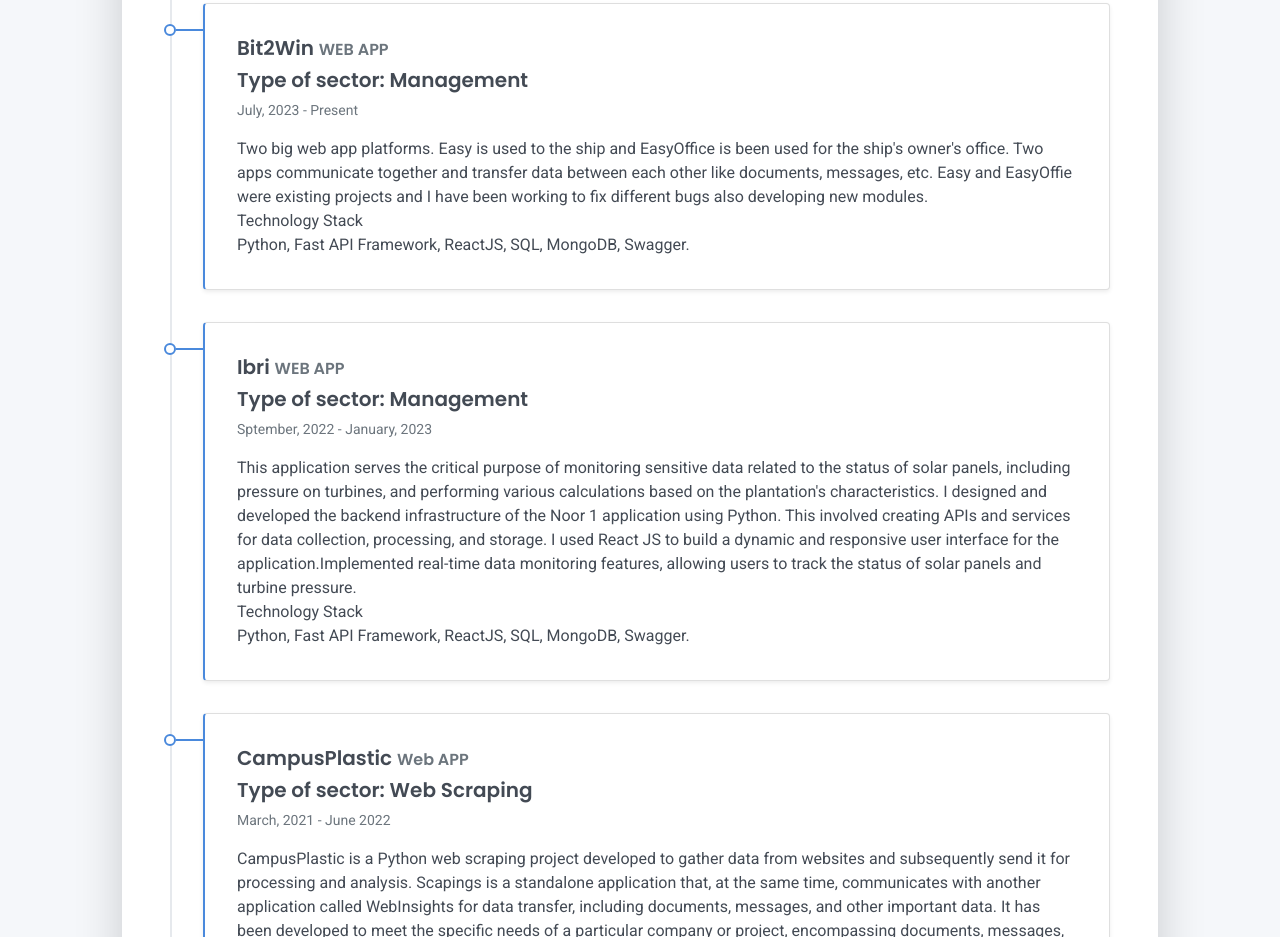
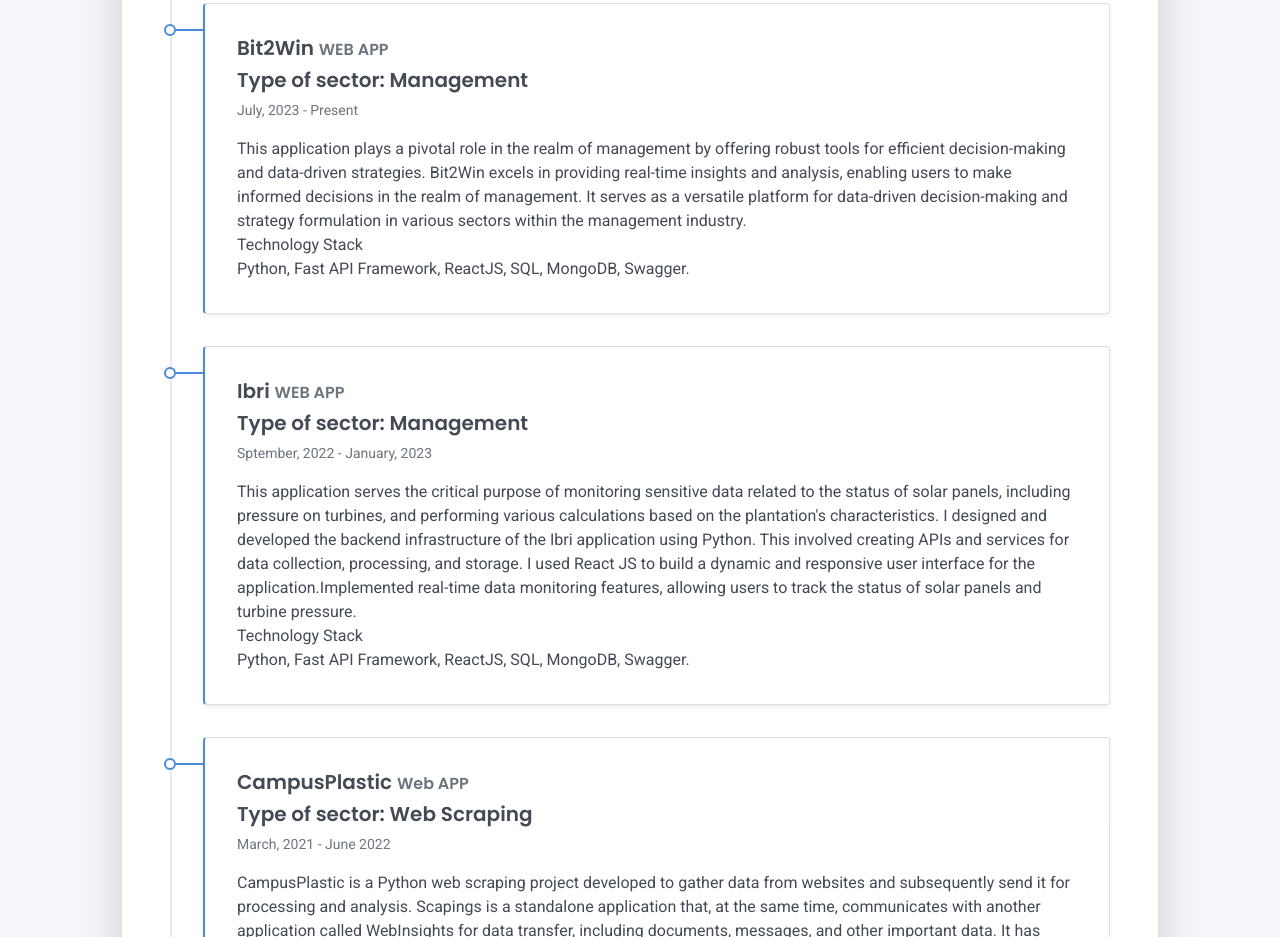
Before and after one commit to ElionPisha/elionpisha.github.io, a plain HTML site: page resume/index.html in a window 1280 px wide. Shown: the part 5273-6210 px from the top of the page. Drawn offline with Linux system fonts and the light colour scheme.

Commit message:
Update index.html

```diff
--- a/resume/index.html
+++ b/resume/index.html
@@ -455,11 +455,11 @@
                       <div class="h5 mb-1">Bit2Win <span class="text-muted h6"> WEB APP</span></div>
                       <div class="h5 mb-1">Type of sector: Management</div>
                       <div class="text-muted text-small mb-2">July, 2023 - Present</div>
-                      <div>Two big web app platforms. Easy is used to the ship and EasyOffice is
-                         been used for the ship's owner's office.
-                         Two apps communicate together and transfer data between each other like documents, messages,
-                          etc. Easy and EasyOffie were existing projects and I have been working to fix different bugs
-                           also developing new modules.
+                      <div>
+                        This application plays a pivotal role in the realm of management by offering robust tools for efficient decision-making and data-driven strategies.
+                        Bit2Win excels in providing real-time insights and analysis, enabling users to make informed decisions in
+                        the realm of management. It serves as a versatile platform for data-driven decision-making and strategy formulation in various
+                        sectors within the management industry.
                       </br>
                       Technology Stack
                     </br>
@@ -474,7 +474,7 @@
                 <div class="text-muted text-small mb-2">Sptember, 2022 - January, 2023</div>
                 <div>This application serves the critical purpose of monitoring sensitive data related to the status
                    of solar panels, including pressure on turbines, and performing various calculations based on the
-                    plantation's characteristics. I designed and developed the backend infrastructure of the Noor 1
+                    plantation's characteristics. I designed and developed the backend infrastructure of the Ibri
                      application using Python. This involved creating APIs and services for data collection,
                       processing, and storage. I used React JS to build a dynamic and responsive user interface for
                        the application.Implemented real-time data monitoring features, allowing users to track the
```
